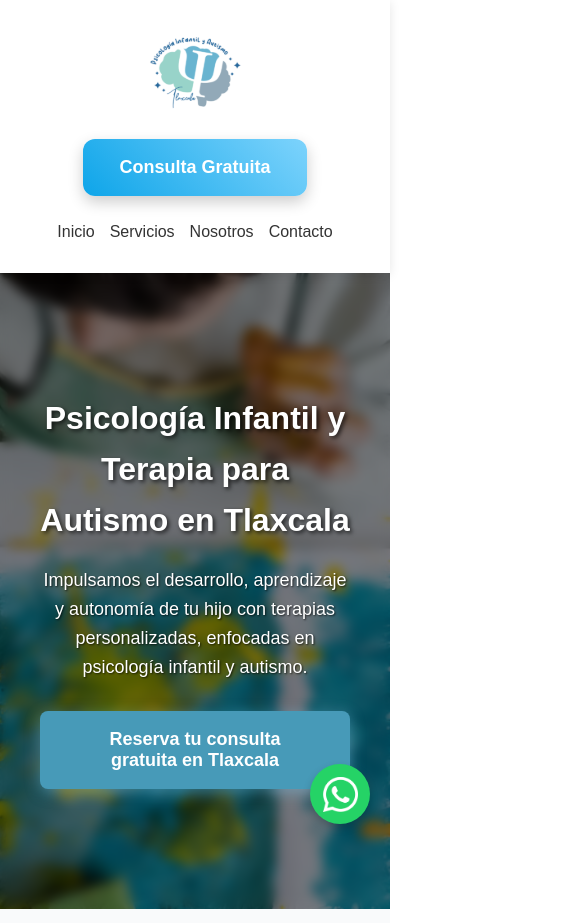
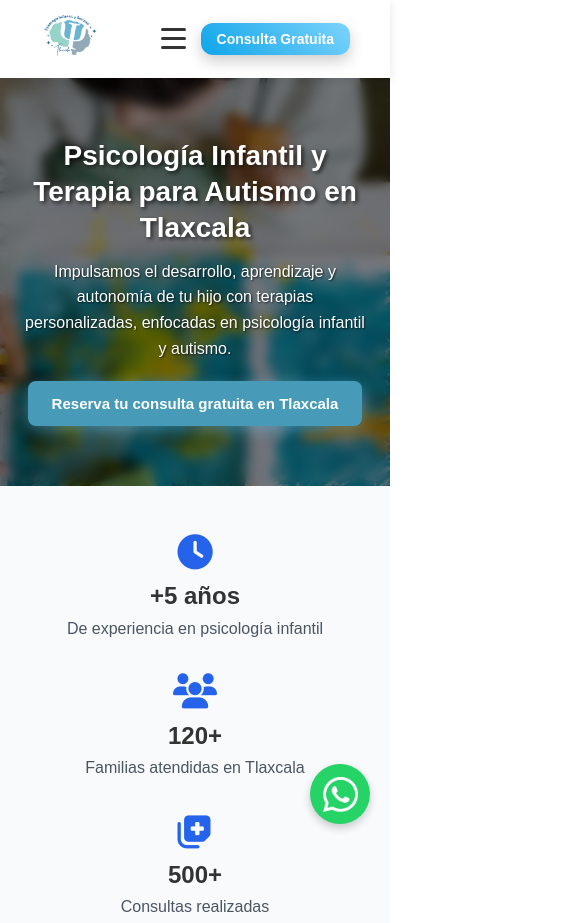
Before and after one commit to OdinSantaella/psicologia-infantil-tlaxcala, a plain HTML site: page docs/index.html in a window 390 px wide. Shown: the top 923 px of the page, 585 px wide, since content can reach past the window. Drawn offline with Linux system fonts and the light colour scheme.

Commit message:
Mobile responsive

```diff
--- a/docs/index.html
+++ b/docs/index.html
@@ -11,13 +11,25 @@
 <body>
     <!-- HEADER -->
     <header class="header">
-        <img src="images/logo.png" alt="Logo Consultorio">
-        <nav class="nav-menu">
-            <a href="#" class="nav-item">Inicio</a>
-            <a href="#" class="nav-item">Servicios</a>
-            <a href="#" class="nav-item">Nosotros</a>
-            <a href="#" class="nav-item">Contacto</a>
+        <div class="logo">
+            <img src="images/logo-psicologia-infantil-tlaxcala.png" alt="Psicología Infantil Tlaxcala">
+        </div>
+
+        <!-- HAMBURGER BUTTON) -->
+        <button class="mobile-menu-toggle" onclick="toggleMobileMenu()">
+            <span></span>
+            <span></span>
+            <span></span>
+        </button>
+
+        <!-- NAVIGATION -->
+        <nav class="nav-menu" id="navMenu">
+            <a href="#inicio" class="nav-item">Inicio</a>
+            <a href="#servicios" class="nav-item">Servicios</a>
+            <a href="#nosotros" class="nav-item">Nosotros</a>
+            <a href="#contacto" class="nav-item">Contacto</a>
         </nav>
+
         <button class="cta-button">Consulta Gratuita</button>
     </header>
 
@@ -143,5 +155,22 @@
     aria-label="Chatea con nosotros en WhatsApp">
         <img src="images/whatsapp-icon.png" alt="WhatsApp">
     </a>
+    <script>
+        function toggleMobileMenu() {
+            const navMenu = document.getElementById('navMenu');
+            const menuToggle = document.querySelector('.mobile-menu-toggle');
+
+            navMenu.classList.toggle('active');
+            menuToggle.classList.toggle('active');
+        }
+
+        // Cerrar menú al hacer click en un enlace
+        document.querySelectorAll('.nav-item').forEach(item => {
+            item.addEventListener('click', () => {
+                document.getElementById('navMenu').classList.remove('active');
+                document.querySelector('.mobile-menu-toggle').classList.remove('active');
+            });
+        });
+    </script>
 </body>
 </html>
--- a/docs/style.css
+++ b/docs/style.css
@@ -1,3 +1,7 @@
+html {
+    scroll-behavior: smooth;
+}
+
 /* RESET Y BASE */
 * {
     margin: 0;
@@ -48,24 +52,6 @@ body {
     color: #7DD3FC;
 }
 
-/* .cta-button {
-    padding: 16px 32px;
-    font-size: 18px;
-    border-radius: 8px;
-    border: none;
-    background: #479ab8;
-    color: white;
-    font-weight: bold;
-    cursor: pointer;
-    transition: all 0.3s;
-}
-
-.cta-button:hover {
-    background: #0EA5E9;
-    transform: translateY(-2px);
-    box-shadow: 0 6px 20px rgba(125, 211, 252, 0.6);
-} */
-
 .cta-button {
     padding: 18px 36px;
     font-size: 18px;
@@ -101,7 +87,6 @@ body {
     transform: scale(1.1);
 }
 
-/* HERO SECTION */
 .hero {
     position: relative;
     background: url("images/hero-bg.png") center/cover no-repeat;
@@ -162,6 +147,94 @@ body {
     background: #0EA5E9;
     transform: translateY(-2px);
     box-shadow: 0 6px 20px rgba(125, 211, 252, 0.6);
+}
+
+/* TABLET RESPONSIVE */
+@media (max-width: 1024px) {
+    .hero {
+        padding: 100px 30px;
+        min-height: 450px;
+    }
+
+    .hero h1 {
+        font-size: 42px;
+    }
+
+    .hero p {
+        font-size: 19px;
+    }
+}
+
+/* RESPONSIVE MOBILE */
+@media (max-width: 768px) {
+    .hero {
+        padding: 80px 20px;
+        min-height: 400px;
+        background-attachment: scroll; /* Fix para mobile */
+    }
+
+    .hero h1 {
+        font-size: 32px;
+        margin-bottom: 16px;
+        line-height: 1.3;
+    }
+
+    .hero p {
+        font-size: 18px;
+        margin-bottom: 25px;
+        max-width: 90%;
+        line-height: 1.6;
+    }
+
+    .hero-cta {
+        padding: 16px 30px;
+        font-size: 16px;
+        width: auto;
+        min-width: 200px;
+    }
+}
+
+/* SMALL MOBILE */
+@media (max-width: 480px) {
+    .hero {
+        padding: 60px 15px;
+        min-height: 350px;
+    }
+
+    .hero h1 {
+        font-size: 28px;
+        margin-bottom: 12px;
+    }
+
+    .hero p {
+        font-size: 16px;
+        margin-bottom: 20px;
+        max-width: 95%;
+    }
+
+    .hero-cta {
+        padding: 14px 24px;
+        font-size: 15px;
+        min-width: 180px;
+    }
+}
+
+/* VERY SMALL MOBILE */
+@media (max-width: 360px) {
+    .hero h1 {
+        font-size: 24px;
+        line-height: 1.4;
+    }
+
+    .hero p {
+        font-size: 15px;
+    }
+
+    .hero-cta {
+        padding: 12px 20px;
+        font-size: 14px;
+        min-width: 160px;
+    }
 }
 
 /* MAIN SECTIONS */
@@ -327,36 +400,125 @@ body {
     height: 35px;
 }
 
-/* RESPONSIVE */
+/* HAMBURGER MENU BUTTON */
+.mobile-menu-toggle {
+    display: none;
+    flex-direction: column;
+    background: none;
+    border: none;
+    cursor: pointer;
+    padding: 5px;
+}
+
+.mobile-menu-toggle span {
+    width: 25px;
+    height: 3px;
+    background: #333;
+    margin: 3px 0;
+    transition: 0.3s;
+    border-radius: 3px;
+}
+
+/* ANIMATION HAMBURGER TO X */
+.mobile-menu-toggle.active span:nth-child(1) {
+    transform: rotate(-45deg) translate(-5px, 6px);
+}
+
+.mobile-menu-toggle.active span:nth-child(2) {
+    opacity: 0;
+}
+
+.mobile-menu-toggle.active span:nth-child(3) {
+    transform: rotate(45deg) translate(-5px, -6px);
+}
+
+/* RESPONSIVE STYLES */
 @media (max-width: 768px) {
     .header {
-        flex-direction: column;
-        gap: 15px;
-        padding: 20px;
+        flex-wrap: wrap;
+        position: relative;
     }
 
-    .nav-menu {
-        order: 3;
-        gap: 15px;
+    /* SHOW HAMBURGER IN MOBILE */
+    .mobile-menu-toggle {
+        display: flex;
+        order: 2;
     }
 
-    .hero h1 {
-        font-size: 32px;
+    /* LOGO */
+    .logo {
+        order: 1;
+        flex: 1;
     }
 
-    .hero p {
-        font-size: 18px;
+    /* CTA BUTTON EN MOBILE */
+    .cta-button {
+        order: 3;
+        margin-left: 10px;
+        padding: 8px 16px;
+        font-size: 14px;
+    }
+
+    /* MENU NAVIGATION */
+    .nav-menu {
+        order: 4;
+        width: 100%;
+        flex-direction: column;
+        background: white;
+        position: absolute;
+        top: 100%;
+        left: 0;
+        right: 0;
+        box-shadow: 0 2px 10px rgba(0,0,0,0.1);
+        max-height: 0;
+        overflow: hidden;
+        transition: max-height 0.3s ease;
+    }
+
+    /* ACTIVE MENU */
+    .nav-menu.active {
+        max-height: 400px;
+        padding: 20px 0;
+    }
+
+    /* MENU ITEMS IN MOBILE */
+    .nav-menu .nav-item {
+        display: block;
+        padding: 15px 30px;
+        border-bottom: 1px solid #f0f0f0;
+        transition: background 0.3s;
+    }
+
+    .nav-menu .nav-item:hover {
+        background: #f8f9fa;
+        color: #7DD3FC;
+    }
+
+    .nav-menu .nav-item:last-child {
+        border-bottom: none;
     }
 
     .main-sections {
         flex-direction: column;
-        padding: 60px 20px;
-        gap: 30px;
+        padding: 40px 20px;
+        gap: 20px;
     }
 
-    .footer-content {
-        grid-template-columns: 1fr;
-        gap: 40px;
-        text-align: center;
+    .section-box {
+        margin: 0;
+        padding: 30px 20px;
     }
 }
+
+/* DESKTOP - KEEP ORIGINAL */
+@media (min-width: 769px) {
+    .nav-menu {
+        display: flex !important;
+        gap: 30px;
+        position: static;
+        background: none;
+        box-shadow: none;
+        max-height: none;
+        overflow: visible;
+    }
+}
```
Also changed, not shown: docs/images/logo-psicologia-infantil-tlaxcala.png (renamed from docs/images/logo.png).
